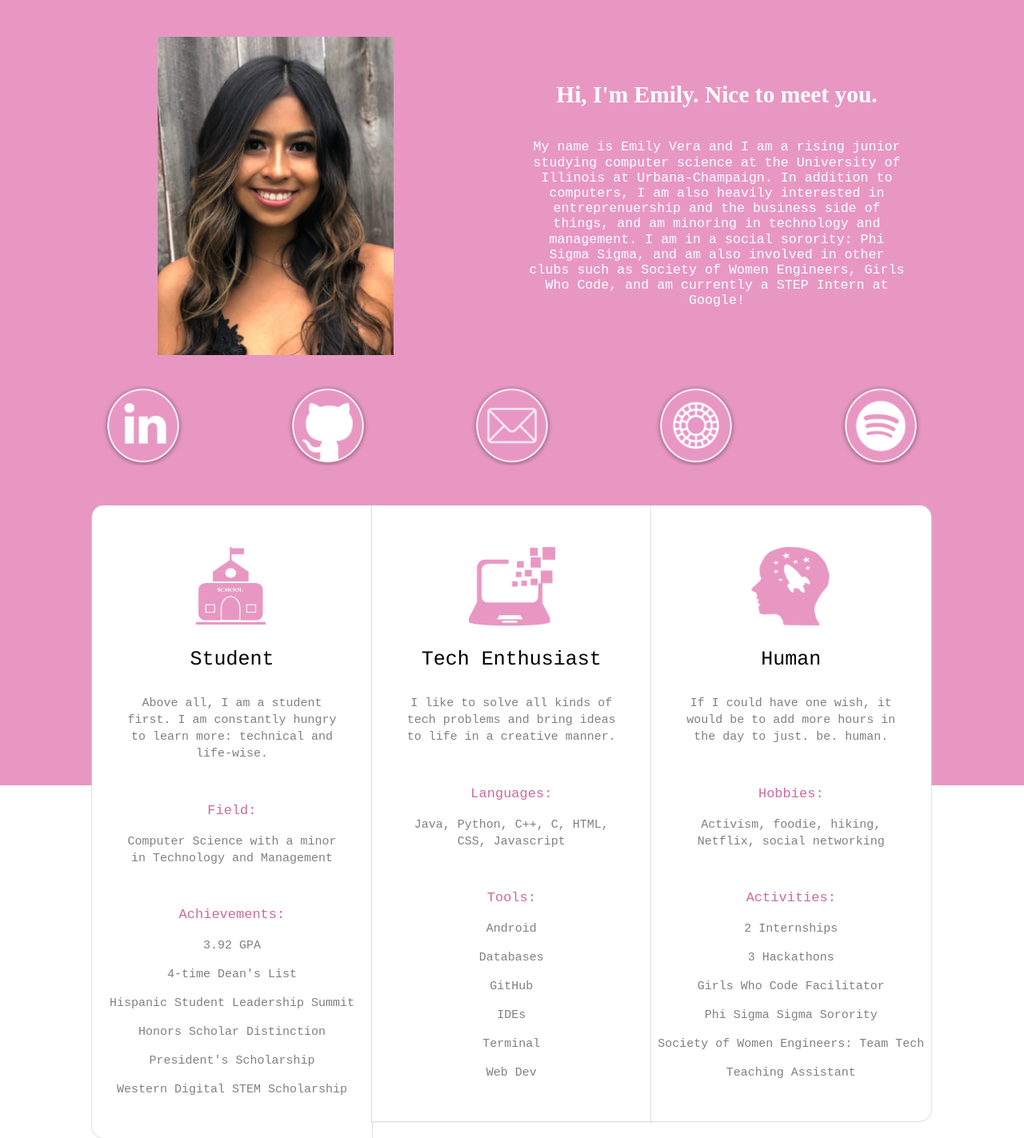
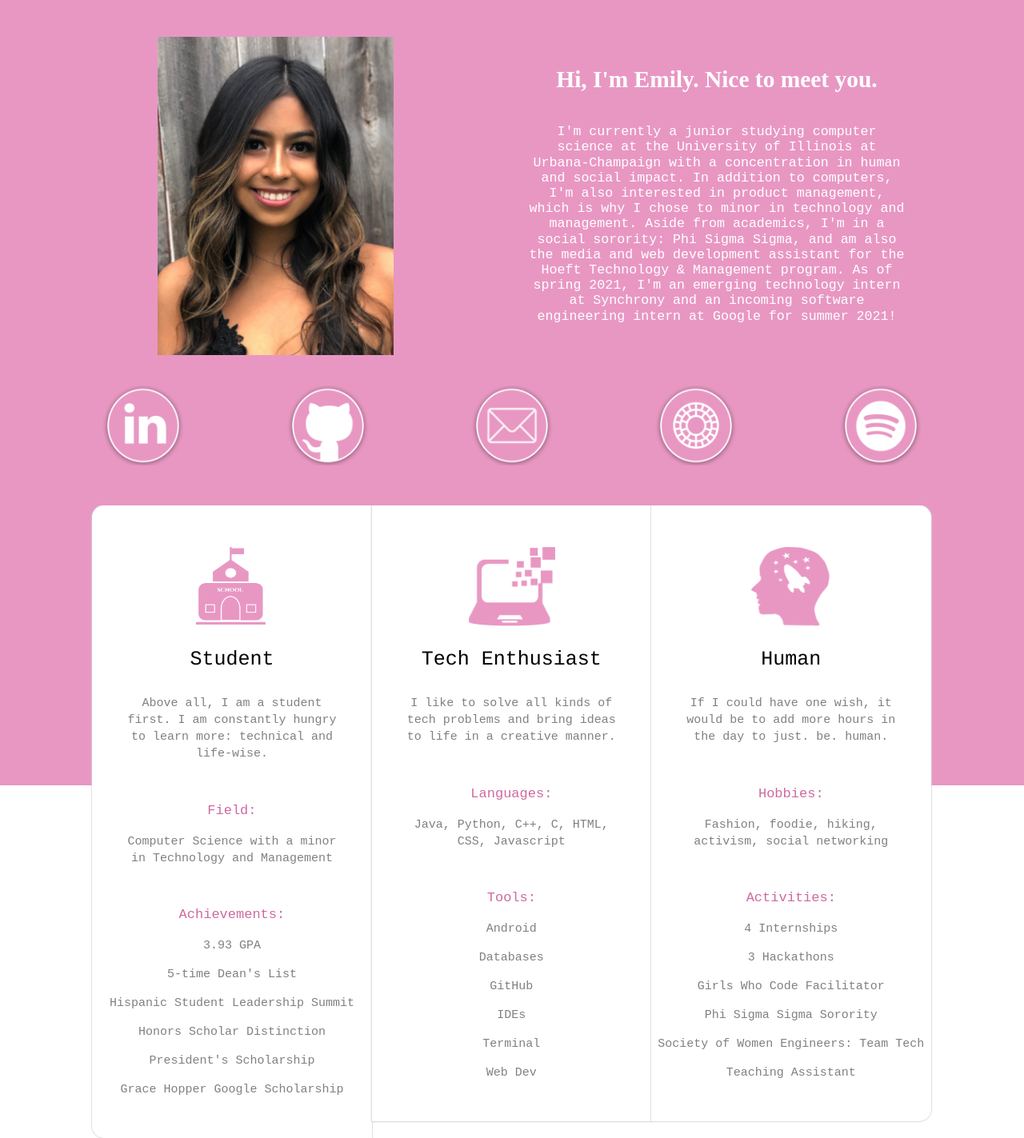
Before and after one commit to emilyvera/emilyvera.github.io, a plain HTML site: page index.html in a window 1280 px wide. Shown: the part 940-2363 px from the top of the page at 80% size. Drawn offline with Linux system fonts and the light colour scheme; some packages are replaced by stand-ins of ours; a script that the page names is missing.

Commit message:
edit descriptions

```diff
--- a/index.html
+++ b/index.html
@@ -58,14 +58,15 @@
             <div id="col2" class="vertical-center">
                 <h2 class="center">Hi, I'm Emily. Nice to meet you.</h2>
                 <p class="white-text center aboutme-block">
-                    My name is Emily Vera and I am a rising junior studying computer
-                    science at the University of Illinois at Urbana-Champaign. In
-                    addition to computers, I am also heavily interested in
-                    entreprenuership and the business side of things, and am minoring
-                    in technology and management. I am in a social sorority: Phi Sigma
-                    Sigma, and am also involved in other clubs such as Society of
-                    Women Engineers, Girls Who Code, and am currently a STEP Intern at
-                    Google!
+                    I'm currently a junior studying computer science at the University
+                    of Illinois at Urbana-Champaign with a concentration in human and
+                    social impact. In addition to computers, I'm also interested in
+                    product management, which is why I chose to minor in technology
+                    and management. Aside from academics, I'm in a social sorority:
+                    Phi Sigma Sigma, and am also the media and web development assistant
+                    for the Hoeft Technology & Management program. As of spring 2021, I'm an
+                    emerging technology intern at Synchrony and an incoming software
+                    engineering intern at Google for summer 2021!
                 </p>
             </div>
         </div>
@@ -114,7 +115,7 @@
         </div>
         <div class="five-column">
             <a
-                    href="https://open.spotify.com/artist/0Nj6EN5mur7EJHl0aZuGP7"
+                    href="https://open.spotify.com/playlist/772MyO9yAqMFVZqOMLqHIB"
                     target="_blank"
             ><img
                     src="/images/spotify.png"
@@ -146,12 +147,12 @@
             Computer Science with a minor in Technology and Management
         </p>
         <p class="field-text center">Achievements:</p>
-        <p class="overview-text center">3.92 GPA</p>
-        <p class="overview-text center">4-time Dean's List</p>
+        <p class="overview-text center">3.93 GPA</p>
+        <p class="overview-text center">5-time Dean's List</p>
         <p class="overview-text center">Hispanic Student Leadership Summit</p>
         <p class="overview-text center">Honors Scholar Distinction</p>
         <p class="overview-text center">President's Scholarship</p>
-        <p class="overview-text center">Western Digital STEM Scholarship</p>
+        <p class="overview-text center">Grace Hopper Google Scholarship</p>
     </div>
     <div class="three-column-middle">
         <img
@@ -193,10 +194,10 @@
         </p>
         <p class="field-text center">Hobbies:</p>
         <p class="overview-text text-center">
-            Activism, foodie, hiking, Netflix, social networking
+            Fashion, foodie, hiking, activism, social networking
         </p>
         <p class="field-text center">Activities:</p>
-        <p class="overview-text center">2 Internships</p>
+        <p class="overview-text center">4 Internships</p>
         <p class="overview-text center">3 Hackathons</p>
         <p class="overview-text center">Girls Who Code Facilitator</p>
         <p class="overview-text center">Phi Sigma Sigma Sorority</p>
```
